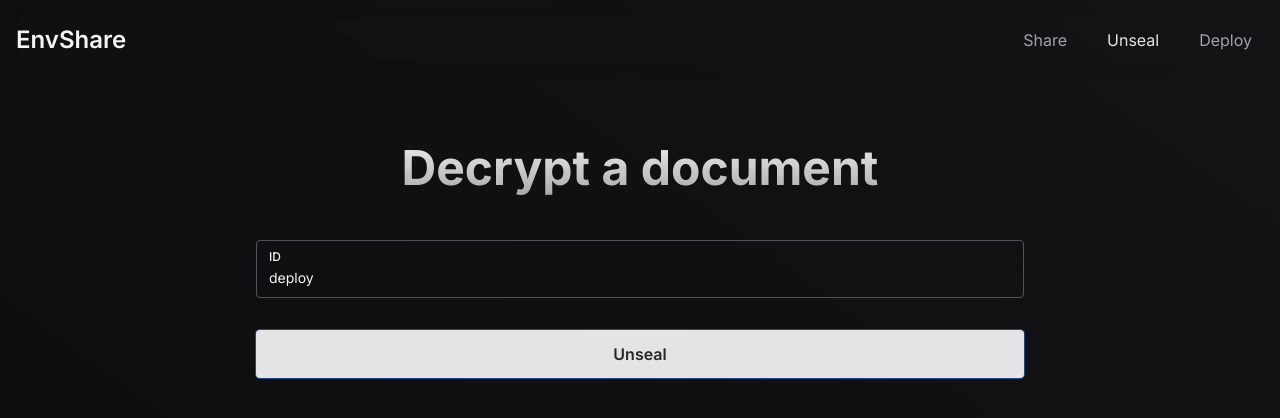
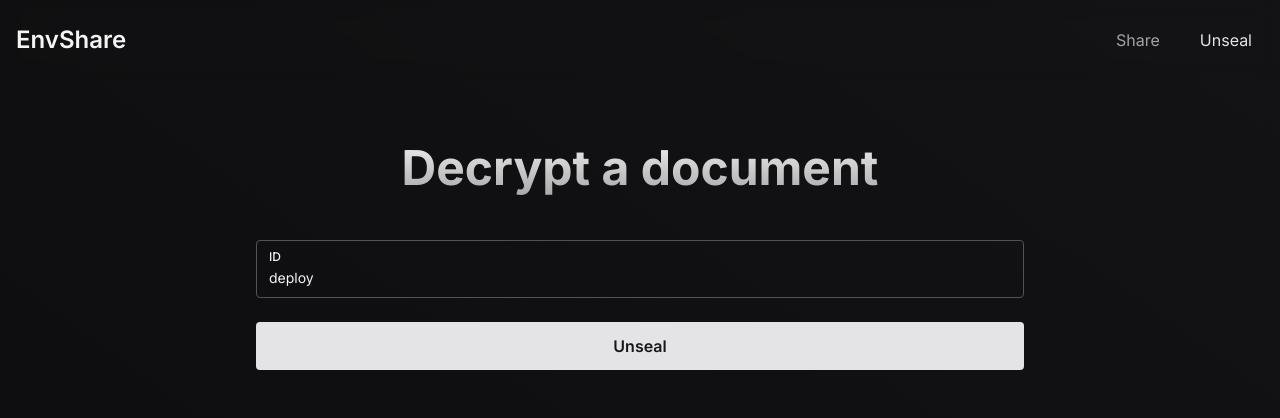
Before and after one commit to faizanrauf6/encryptnshare, a Next.js app: page /unseal#deploy in a window 1280 px wide. Shown: the top 418 px of the page. Built offline with nearby package versions, Linux system fonts and the light colour scheme.

Commit message:
UI and some features changes

```diff
--- a/app/deploy/page.tsx
+++ /dev/null
@@ -1,89 +0,0 @@
-"use client";
-import { ArrowTopRightOnSquareIcon } from "@heroicons/react/20/solid";
-import Link from "next/link";
-import { Title } from "@components/title";
-import React from "react";
-const steps: {
-  name: string;
-  description: string | React.ReactNode;
-  cta?: React.ReactNode;
-}[] = [
-  {
-    name: "Create a new Redis database on Upstash",
-    description: (
-      <>
-        Upstash offers a serverless Redis database with a generous free tier of up to 10,000 requests per day. That's
-        more than enough.
-        <br />
-        Click the button below to sign up and create a new Redis database on Upstash.
-      </>
-    ),
-    cta: (
-      <Link
-        href="https://console.upstash.com/redis"
-        className="flex items-center justify-center w-full gap-2 px-4 py-2 text-sm text-center transition-all duration-150 rounded text-zinc-800 hover:text-zinc-100 bg-zinc-200 hover:bg-transparent ring-1 ring-zinc-100"
-      >
-        <span>Create Database</span>
-        <ArrowTopRightOnSquareIcon className="w-4 h-4" />
-      </Link>
-    ),
-  },
-  {
-    name: "Copy the REST connection credentials",
-    description: (
-      <p>
-        After creating the database, scroll to the bottom and make a note of <code>UPSTASH_REDIS_REST_URL</code> and{" "}
-        <code>UPSTASH_REDIS_REST_TOKEN</code>, you need them in the next step
-      </p>
-    ),
-  },
-  {
-    name: "Deploy to Vercel",
-    description: "Deploy the app to Vercel and paste the connection credentials into the environment variables.",
-    cta: (
-      <Link
-        href="https://vercel.com/new/clone?repository-url=https%3A%2F%2Fgithub.com%2Fchronark%2Fenvshare&env=UPSTASH_REDIS_REST_URL,UPSTASH_REDIS_REST_TOKEN&demo-title=Share%20Environment%20Variables%20Securely&demo-url=https%3A%2F%2Fcryptic.vercel.app"
-        className="flex items-center justify-center w-full gap-2 px-4 py-2 text-sm text-center transition-all duration-150 rounded text-zinc-800 hover:text-zinc-100 bg-zinc-200 hover:bg-transparent ring-1 ring-zinc-100"
-      >
-        <span>Deploy</span>
-        <ArrowTopRightOnSquareIcon className="w-4 h-4" />
-      </Link>
-    ),
-  },
-];
-
-export default function Deploy() {
-  return (
-    <div className="container px-8 mx-auto mt-16 lg:mt-32 ">
-      <Title>Deploy EnvShare for Free</Title>
-      <p className="mt-4 text-sm text-center text-zinc-400">
-        You can deploy your own hosted version of EnvShare, you just need an Upstash and Vercel account.
-      </p>
-      <ol className="flex flex-col items-center justify-center mt-8 md:mt-16 xl:mt-24">
-        {steps.map((step, stepIdx) => (
-          <li key={step.name} className="relative flex flex-col items-center gap-4 pb-16 group md:gap-8 md:pb-24">
-            <span
-              className="absolute top-4  h-full w-0.5 bg-gradient-to-b from-blue-500/60  via-blue-500/10 to-transparent"
-              aria-hidden="true"
-            />
-            <span className="flex items-center h-9" aria-hidden="true">
-              <span className="relative z-10 flex items-center justify-center w-8 h-8 text-sm text-blue-400 duration-150 border border-blue-400 rounded-full bg-zinc-900 group-hover:border-blue-500 drop-shadow-blue">
-                {stepIdx + 1}
-              </span>
-            </span>
-            <div className="z-10 flex flex-col items-center">
-              <h2 className="text-xl font-medium duration-150 lg:text-2xl text-zinc-200 group-hover:text-white">
-                {step.name}
-              </h2>
-
-              <div className="mt-4 text-sm text-center duration-1000 text-zinc-500 group-hover:text-zinc-400">
-                {step.description}
-              </div>
-              <div className="w-full mt-8 md:w-auto">{step.cta}</div>
-            </div>
-          </li>
-        ))}
-      </ol>
-    </div>
-  );
-}
--- a/app/header.tsx
+++ b/app/header.tsx
@@ -11,11 +11,6 @@
   {
     name: "Unseal",
     href: "/unseal",
-  },
-
-  {
-    name: "Deploy",
-    href: "/deploy",
   },
   // {
   //   name: "GitHub",
--- a/app/page.tsx
+++ b/app/page.tsx
@@ -8,7 +8,7 @@
           <h1 className="py-4 text-5xl font-bold tracking-tight text-center text-transparent bg-gradient-to-t bg-clip-text from-zinc-100/50 to-white sm:text-7xl">
             Share Environment Variables Securely
           </h1>
-          <p className="mt-6 leading-5 text-zinc-500 sm:text-center">
+          <p className="mt-6 leading-5 text-zinc-300 sm:text-center">
             Your document is encrypted in your browser before being stored for a limited period of time and read
             operations. Unencrypted data never leaves your browser.
           </p>
--- a/app/unseal/page.tsx
+++ b/app/unseal/page.tsx
@@ -145,10 +145,12 @@
 
           <button
             type="submit"
-            disabled={loading}
-            className={`mt-8 w-full h-12 inline-flex justify-center items-center  transition-all  rounded px-4 py-1.5 md:py-2 text-base font-semibold leading-7 text-zinc-800   bg-zinc-200 ring-1  duration-150  hover:text-black hover:drop-shadow-cta   hover:bg-white ${
-              loading ? "animate-pulse" : ""
-            }`}
+            disabled={loading || compositeKey.length <= 0}
+            className={`mt-6 w-full h-12 inline-flex justify-center items-center  transition-all  rounded px-4 py-1.5 md:py-2 text-base font-semibold leading-7    bg-zinc-200 ring-1 ring-transparent duration-150   ${
+              compositeKey.length <= 0
+                ? "text-zinc-400 cursor-not-allowed"
+                : "text-zinc-900 hover:text-zinc-100 hover:ring-zinc-600/80  hover:bg-zinc-900/20"
+            } ${loading ? "animate-pulse" : ""}`}
           >
             <span>{loading ? <Cog6ToothIcon className="w-5 h-5 animate-spin" /> : "Unseal"}</span>
           </button>
```
Also changed, not shown: 2 other files (tests, documents, lock files or other folders).
